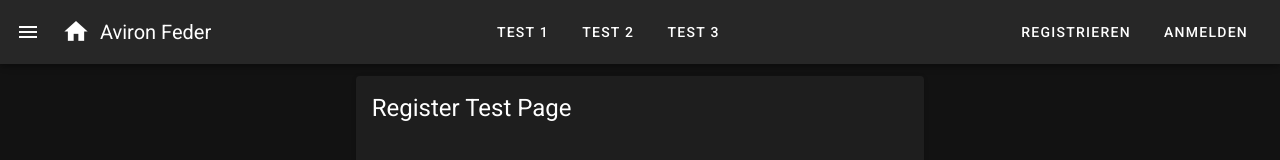
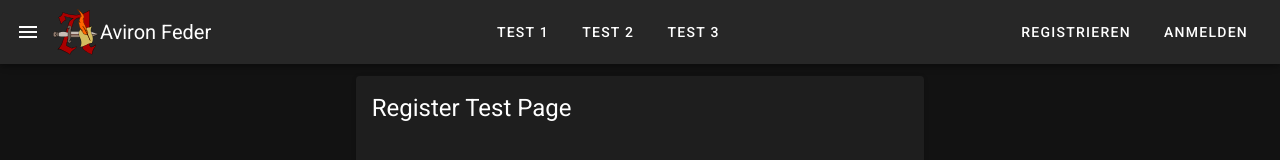
Before and after one commit to Auranord/aviron-feder, a Nuxt app: page /register in a window 1280 px wide. Shown: the top 160 px of the page. Built offline with nearby package versions, Linux system fonts and the light colour scheme; what vue-dummy would draw is missing.

Commit message:
svg logo

```diff
--- a/components/feder-navigation.vue
+++ b/components/feder-navigation.vue
@@ -20,8 +20,8 @@
       <v-app-bar-nav-icon @click.stop="drawer = !drawer" />
 
       <nuxt-link to="/" >
-        <v-btn icon size="28px" >
-          <v-icon size="28px" >mdi-home</v-icon>
+        <v-btn icon size="50px" >
+          <img class="home-logo" width="50px" alt="Home" src="/logo_512_c.svg">
         </v-btn>
       </nuxt-link>
       <v-toolbar-title>
```
Also changed, not shown: static/logo_512_c.svg (added).
